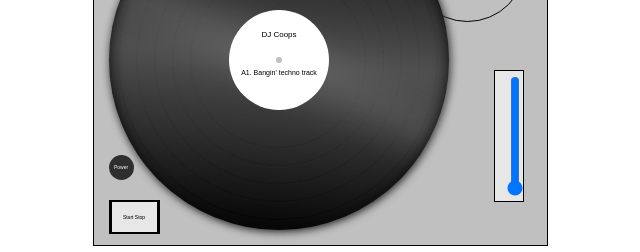
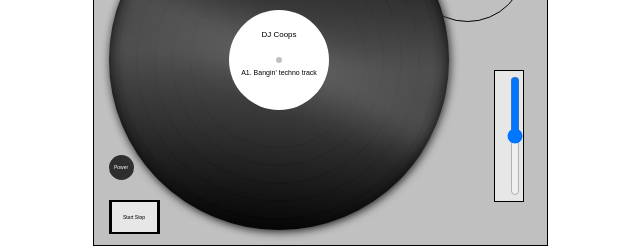
Before and after one commit to cjcoops/technics-1210, a React (Create React App) app: page / in a window 1280 px wide. Shown: the part 335-587 px from the top of the page, without its empty margins (320-960 px from the left). Built offline with nearby package versions, Linux system fonts and the light colour scheme.

Commit message:
adds pitch adjust

```diff
--- a/src/App.js
+++ b/src/App.js
@@ -8,7 +8,8 @@ class App extends Component {
     this.state = {
       powerOn: false,
       startButtonDepressed: false,
-      recordLoaded: true
+      recordLoaded: true,
+      pitch: 0
     };
   }
 
@@ -24,8 +25,12 @@ class App extends Component {
     });
   }
 
-  stopTrack() {
-    console.log("Stop track");
+  stopTrack() {}
+
+  handlePitchChanged(pitch) {
+    this.setState({
+      pitch
+    });
   }
 
   render() {
@@ -36,7 +41,11 @@ class App extends Component {
 
     return (
       <div className="technics">
-        <Audio onEnded={() => this.stopTrack()} playing={playing} />
+        <Audio
+          onEnded={() => this.stopTrack()}
+          playing={playing}
+          pitch={this.state.pitch}
+        />
         <div className="interface">
           <div className="tonearm-holder" />
           <Platter playing={playing} />
@@ -49,7 +58,10 @@ class App extends Component {
             on={this.state.powerOn}
             onClick={() => this.handlePowerButtonClicked()}
           />
-          <PitchAdjust />
+          <PitchAdjust
+            onChange={pitch => this.handlePitchChanged(pitch)}
+            pitch={this.state.pitch}
+          />
         </div>
       </div>
     );
--- a/src/components/Audio.js
+++ b/src/components/Audio.js
@@ -3,10 +3,13 @@ import "./Audio.css";
 
 export function Audio(props) {
   const audioElement = document.getElementById("audio");
-  if (props.playing) {
-    audioElement && audioElement.play();
-  } else {
-    audioElement && audioElement.pause();
+  if (audioElement) {
+    audioElement.playbackRate = 1 + props.pitch / 100;
+    if (props.playing) {
+      audioElement.play();
+    } else {
+      audioElement.pause();
+    }
   }
 
   return (
--- a/src/components/PitchAdjust.js
+++ b/src/components/PitchAdjust.js
@@ -1,10 +1,30 @@
-import React from "react";
+import React, { Component } from "react";
 import "./PitchAdjust.css";
 
-export function PitchAdjust(props) {
-  return (
-    <div className="pitch-adjust">
-      <input type="range" min="-8" max="8" step="1" />
-    </div>
-  );
+export class PitchAdjust extends Component {
+  constructor(props) {
+    super(props);
+    this.state = { value: 8 };
+    this.handleChange = this.handleChange.bind(this);
+  }
+
+  handleChange(event) {
+    const pitch = event.target.value;
+    this.props.onChange(pitch);
+  }
+
+  render() {
+    return (
+      <div className="pitch-adjust">
+        <input
+          type="range"
+          min="-8"
+          max="8"
+          step="1"
+          value={this.props.pitch}
+          onChange={this.handleChange}
+        />
+      </div>
+    );
+  }
 }
```
